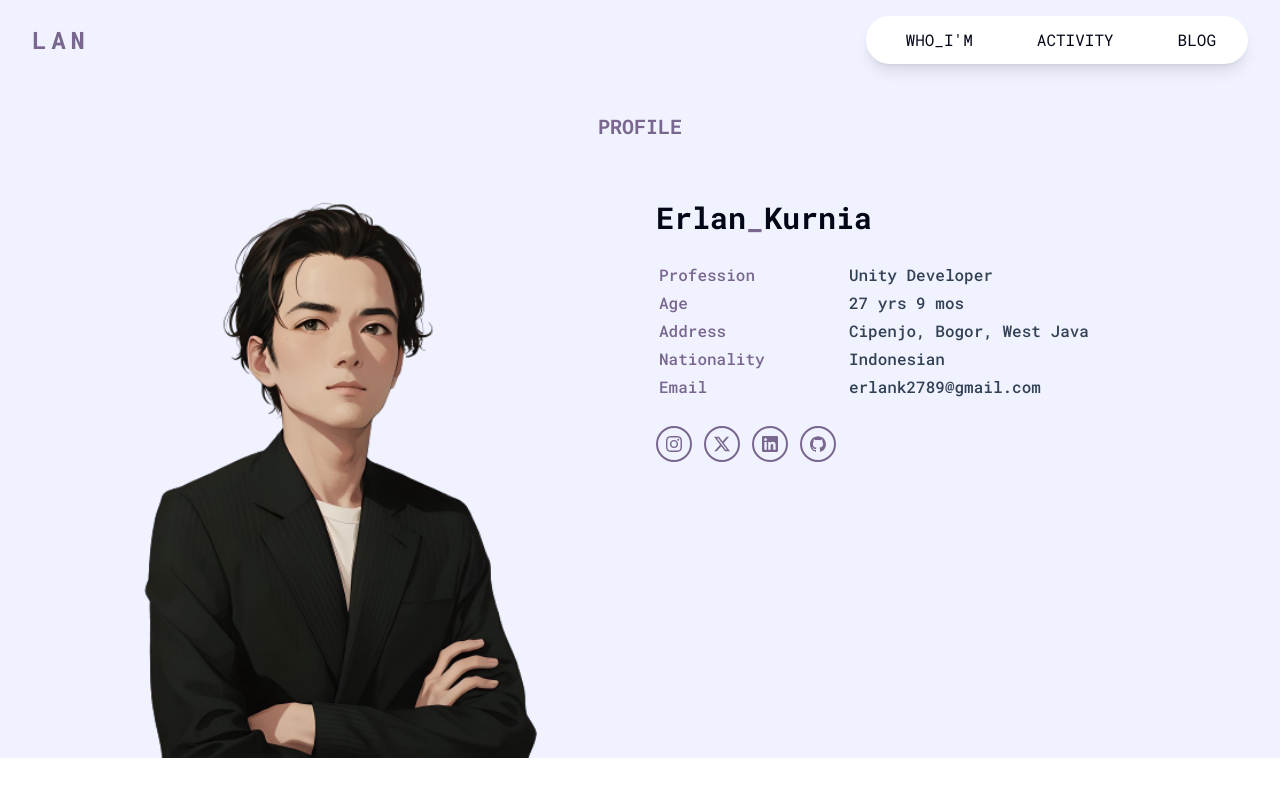
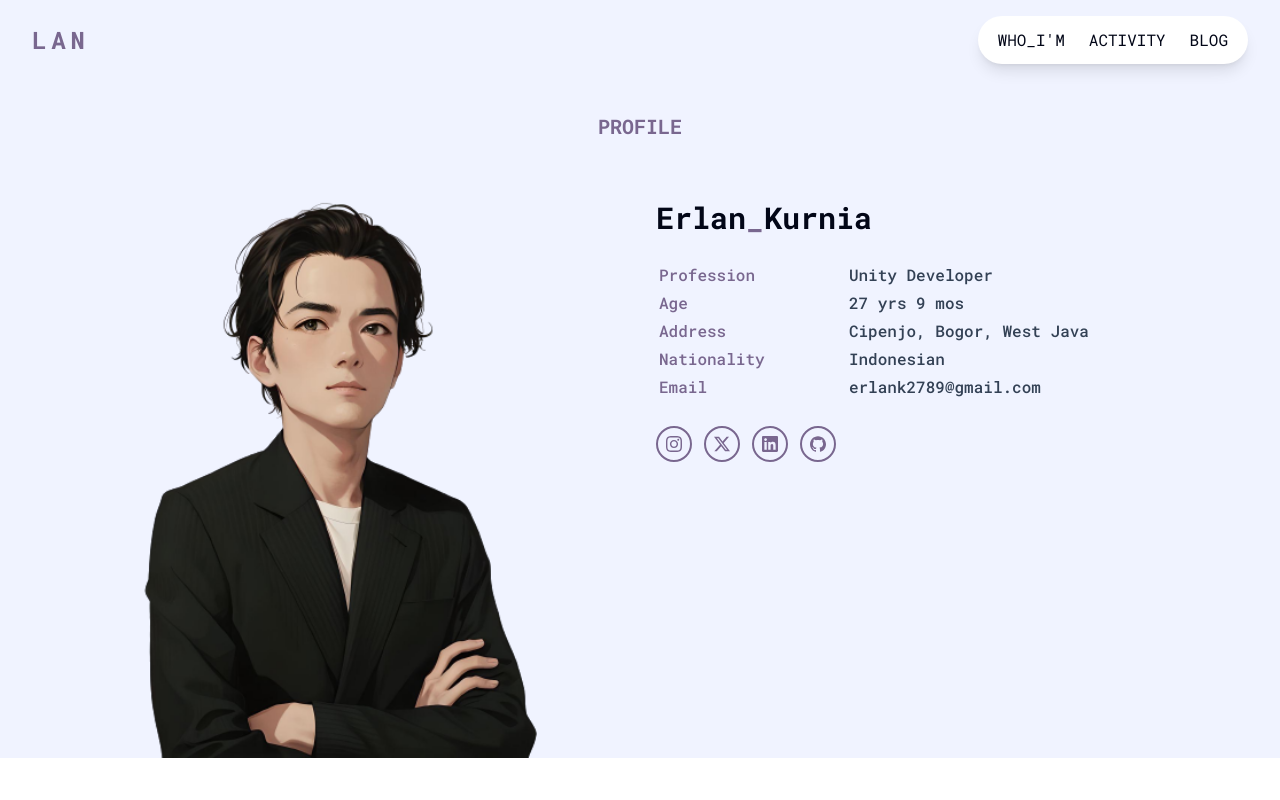
Before and after one commit to erlankurnia/erlankurnia.github.io, a Vue app: page /about in a window 1280 px wide. Shown: the top 800 px of the page. Built offline with nearby package versions, Linux system fonts and the light colour scheme.

Commit message:
Update . .

```diff
--- a/src/assets/css/tailwind.css
+++ b/src/assets/css/tailwind.css
@@ -33,7 +33,7 @@
 	}
 
 	.lan-nav-link {
-		@apply flex py-2 mx-8 text-base text-dark transition duration-1000 group-hover:duration-300 group-hover:text-primary group-hover:font-extrabold uppercase;
+		@apply flex py-2 mx-4 text-base text-dark transition duration-1000 group-hover:duration-300 group-hover:text-primary group-hover:font-extrabold uppercase;
 	}
 
 	.lan-hamburger-line {
@@ -57,11 +57,11 @@
 	}
 
 	.lan-section-title {
-		@apply text-xl font-bold uppercase text-primary;
+		@apply text-base sm:text-xl font-bold uppercase text-primary;
 	}
 
 	.lan-section-subtitle {
-		@apply max-w-xl mb-5 leading-8 text-[1.75rem] mx-auto text-center font-bold text-dark lg:text-3xl;
+		@apply max-w-xl mb-5 leading-7 sm:leading-8 text-2xl sm:text-[1.75rem] mx-auto text-center font-bold text-dark lg:text-3xl;
 	}
 
 	.lan-text-primary {
--- a/src/components/FooterComponent.vue
+++ b/src/components/FooterComponent.vue
@@ -12,9 +12,9 @@
 					}"
 				>
 					<ul class="flex flex-wrap justify-center md:justify-end">
-						<!-- <li class="flex items-center group">
+						<li class="flex items-center group">
 							<a href="/" class="mx-2 text-sm lan-nav-link">Home</a>
-						</li> -->
+						</li>
 						<li class="flex items-center group">
 							<RouterLink to="/about" class="mx-2 text-sm lan-nav-link">WHO_I'M</RouterLink>
 						</li>
--- a/src/components/HeroComponent.vue
+++ b/src/components/HeroComponent.vue
@@ -4,23 +4,23 @@
 			<div class="flex flex-wrap lg:flex-row-reverse">
 				<!-- Right / Top side -->
 				<div class="flex flex-col self-center w-full px-4 lg:justify-end lg:w-1/2 lg:text-right">
-					<h1 class="text-base font-semibold text-secondary md:text-xl">
+					<h1 class="text-sm font-semibold sm:text-base text-secondary md:text-xl">
 						Hello,<span class="font-bold text-primary">_</span>I'am
-						<span class="block mt-1 text-4xl font-bold lg:5xl text-secondary">
+						<span class="block mt-1 text-2xl font-bold sm:text-4xl lg:5xl text-secondary">
 							<a href="/" class="text-primary">{{ text }}_</a>Kurnia
 						</span>
 					</h1>
-					<h class="py-6 text-lg font-extrabold max-w-max lg:ml-auto text-dark lg:text-2xl"
+					<h class="py-6 text-sm font-extrabold sm:text-lg max-w-max lg:ml-auto text-dark lg:text-2xl"
 						>Unity<span class="font-bold text-primary">_</span>Developer
 						<div class="border-b-[2px] mt-1 border-b-quaternary"></div
 					></h>
-					<p class="mb-10 font-medium leading-relaxed text-secondary" v-html="dataUser.quote"></p>
+					<p class="mb-10 text-sm font-medium leading-relaxed sm:text-base text-secondary" v-html="dataUser.quote"></p>
 					<!-- <RouterLink to="/contact" class="lan-button-primary">Contact</RouterLink> -->
 				</div>
 				<!-- Right / Top side -->
 
 				<!-- Left / Bottom side -->
-				<div class="self-end w-full px-4 lg:w-1/2">
+				<div class="self-end w-full px-0 xs:px-4 lg:w-1/2">
 					<div class="relative mt-10 lg:mt-9 lg:right-0">
 						<span
 							id="splash-liquid"
--- a/src/components/NavbarComponent.vue
+++ b/src/components/NavbarComponent.vue
@@ -3,31 +3,31 @@
 		<div class="container px-4">
 			<div class="flex items-center justify-between">
 				<!-- <div class="relative flex items-center justify-between"> -->
-				<div class="px-4">
-					<RouterLink to="/" class="block py-6 text-2xl font-extrabold tracking-[.2em] text-primary">LAN</RouterLink>
+				<div class="px-2 sm:px-4">
+					<RouterLink to="/" class="block py-6 text-xl sm:text-2xl font-extrabold tracking-[.2em] text-primary">LAN</RouterLink>
 				</div>
 				<div id="nav-menu-area" class="relative h-20 w-full z-[9999]">
 					<!-- Navbar Menu -->
 					<nav
 						id="nav-menu"
-						class="absolute right-0 w-auto h-auto py-1 pl-2 -ml-16 transition duration-300 ease-in-out delay-100 origin-top-right scale-x-0 top-4 max-sm:pr-12 bg-tertiary rounded-3xl"
+						class="absolute right-0 w-auto h-auto py-1 pl-2 -ml-16 transition duration-300 ease-in-out delay-100 origin-top-right scale-x-0 2xs:pr-2 top-4 max-2xs:pr-12 bg-tertiary rounded-3xl"
 						:class="{
-							'-translate-x-4 sm:flex md:scale-x-100 md:shadow-lg': $route.meta.hideNavbar || !isHamburgerOpen,
+							'-translate-x-4 2xs:flex 2xs:scale-x-100 2xs:shadow-lg': $route.meta.hideNavbar || !isHamburgerOpen,
 							'flex flex-wrap shadow-lg scale-x-100': isHamburgerOpen,
 						}"
 					>
 						<ul class="flex flex-wrap w-full justify-evenly">
 							<!-- <li class="group">
-								<RouterLink to="/" class="lan-nav-link max-w-max max-sm:mx-2">Home</RouterLink>
+								<RouterLink to="/" class="lan-nav-link max-w-max max-sm:mx-1 sm:mx-3">Home</RouterLink>
 							</li> -->
 							<li class="group">
-								<RouterLink to="/about" class="lan-nav-link max-w-max max-sm:mx-2">WHO_I'M</RouterLink>
+								<RouterLink to="/about" class="lan-nav-link max-w-max max-xs:mx-2 sm:mx-3">WHO_I'M</RouterLink>
 							</li>
 							<li class="group">
-								<RouterLink to="/activity" class="lan-nav-link max-w-max max-sm:mx-2">Activity</RouterLink>
+								<RouterLink to="/activity" class="lan-nav-link max-w-max max-xs:mx-2 sm:mx-3">Activity</RouterLink>
 							</li>
 							<li class="group">
-								<RouterLink to="/blog" class="lan-nav-link max-w-max max-sm:mx-2">Blog</RouterLink>
+								<RouterLink to="/blog" class="lan-nav-link max-w-max max-xs:mx-2 sm:mx-3">Blog</RouterLink>
 							</li>
 						</ul>
 					</nav>
@@ -36,7 +36,7 @@
 					<!-- Toggle Menu Button -->
 					<div
 						id="hamburger-area"
-						class="absolute right-0 w-12 h-12 px-3 py-[9px] cursor-pointer top-4 bg-tertiary rounded-3xl md:hidden"
+						class="absolute right-0 w-12 h-12 px-3 py-[9px] cursor-pointer top-4 bg-tertiary rounded-3xl 2xs:hidden"
 						:class="{
 							hidden: $route.meta.hideNavbar,
 							fixed: !$route.meta.hideNavbar,
--- a/tailwind.config.js
+++ b/tailwind.config.js
@@ -15,6 +15,7 @@ module.exports = {
 				dark: "#020617",
 			},
 			screens: {
+				"3xs": "288px",
 				"2xs": "360px",
 				"xs": "448px",
 				"sm": "560px",
```
